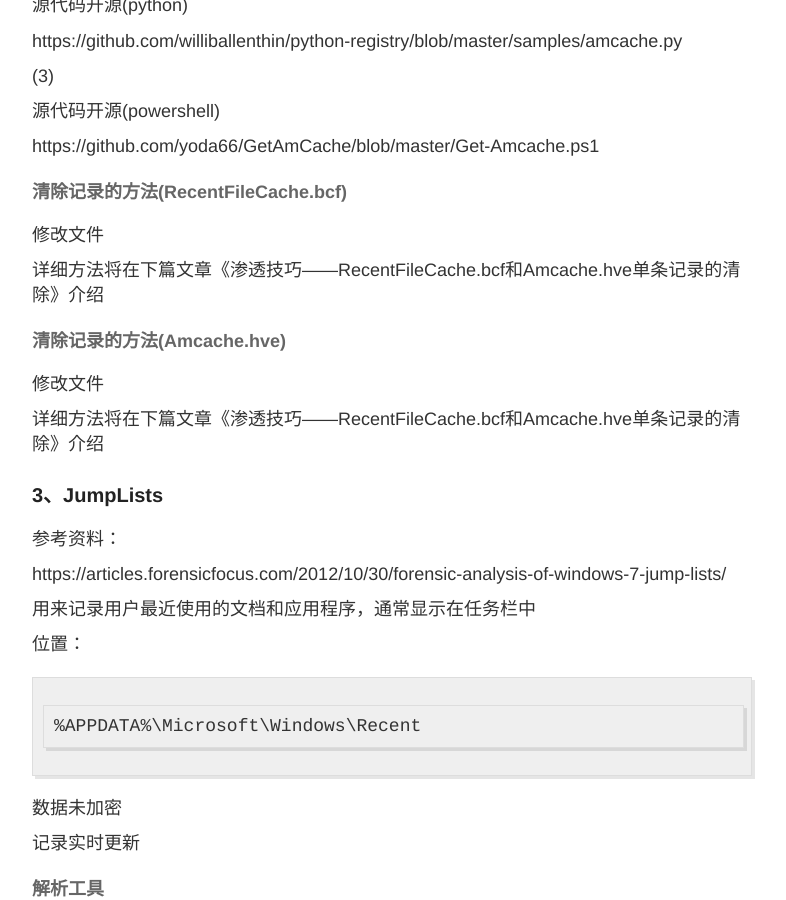
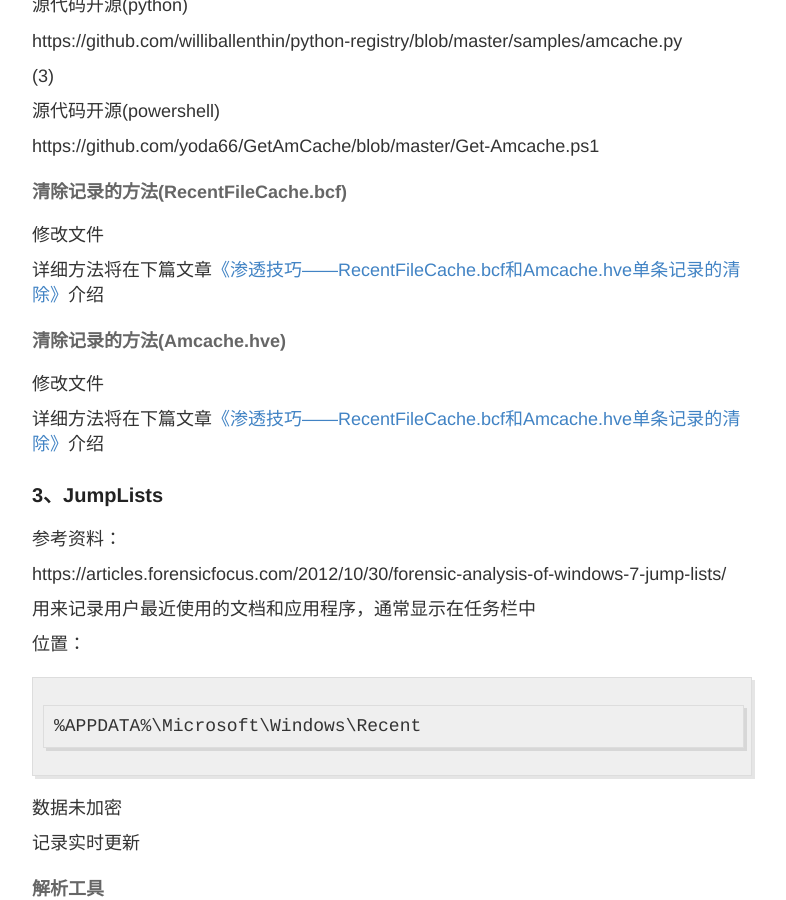
Before and after one commit to 3gstudent/backup-3gstudent.github.io, a Jekyll site: the page built from _posts/2018-10-30-渗透技巧——Windows系统文件执行记录的获取与清除.md, in a window 1280 px wide and 900 px high, scrolled down 11834 px. Shown: the whole window, without its empty margins (248-1034 px from the left). Built offline with Jekyll 4.4.1, drawn with Linux system fonts in a browser that asks for light colours; part of the change alters nothing that is shown.

```diff
--- a/_posts/2018-10-30-渗透技巧——Windows系统文件执行记录的获取与清除.md
+++ b/_posts/2018-10-30-渗透技巧——Windows系统文件执行记录的获取与清除.md
@@ -519,13 +519,13 @@ https://github.com/yoda66/GetAmCache/blob/master/Get-Amcache.ps1
 
 修改文件
 
-详细方法将在下篇文章《渗透技巧——RecentFileCache.bcf和Amcache.hve单条记录的清除》介绍
+详细方法将在下篇文章[《渗透技巧——RecentFileCache.bcf和Amcache.hve单条记录的清除》](https://3gstudent.github.io/3gstudent.github.io/%E6%B8%97%E9%80%8F%E6%8A%80%E5%B7%A7-RecentFileCache.bcf%E5%92%8CAmcache.hve%E5%8D%95%E6%9D%A1%E8%AE%B0%E5%BD%95%E7%9A%84%E6%B8%85%E9%99%A4/)介绍
 
 #### 清除记录的方法(Amcache.hve)
 
 修改文件
 
-详细方法将在下篇文章《渗透技巧——RecentFileCache.bcf和Amcache.hve单条记录的清除》介绍
+详细方法将在下篇文章[《渗透技巧——RecentFileCache.bcf和Amcache.hve单条记录的清除》](https://3gstudent.github.io/3gstudent.github.io/%E6%B8%97%E9%80%8F%E6%8A%80%E5%B7%A7-RecentFileCache.bcf%E5%92%8CAmcache.hve%E5%8D%95%E6%9D%A1%E8%AE%B0%E5%BD%95%E7%9A%84%E6%B8%85%E9%99%A4/)介绍
 
 ### 3、JumpLists
 
```
